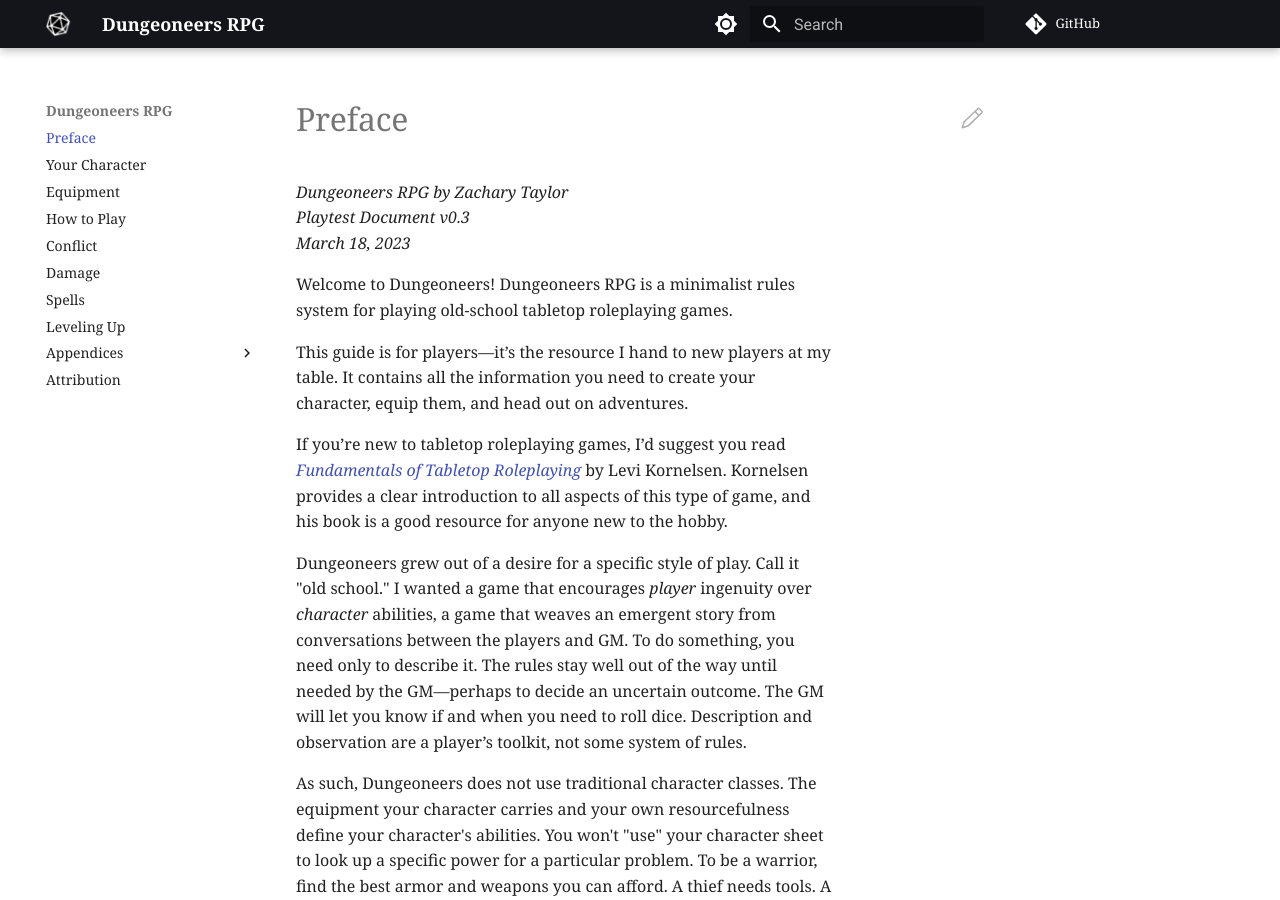
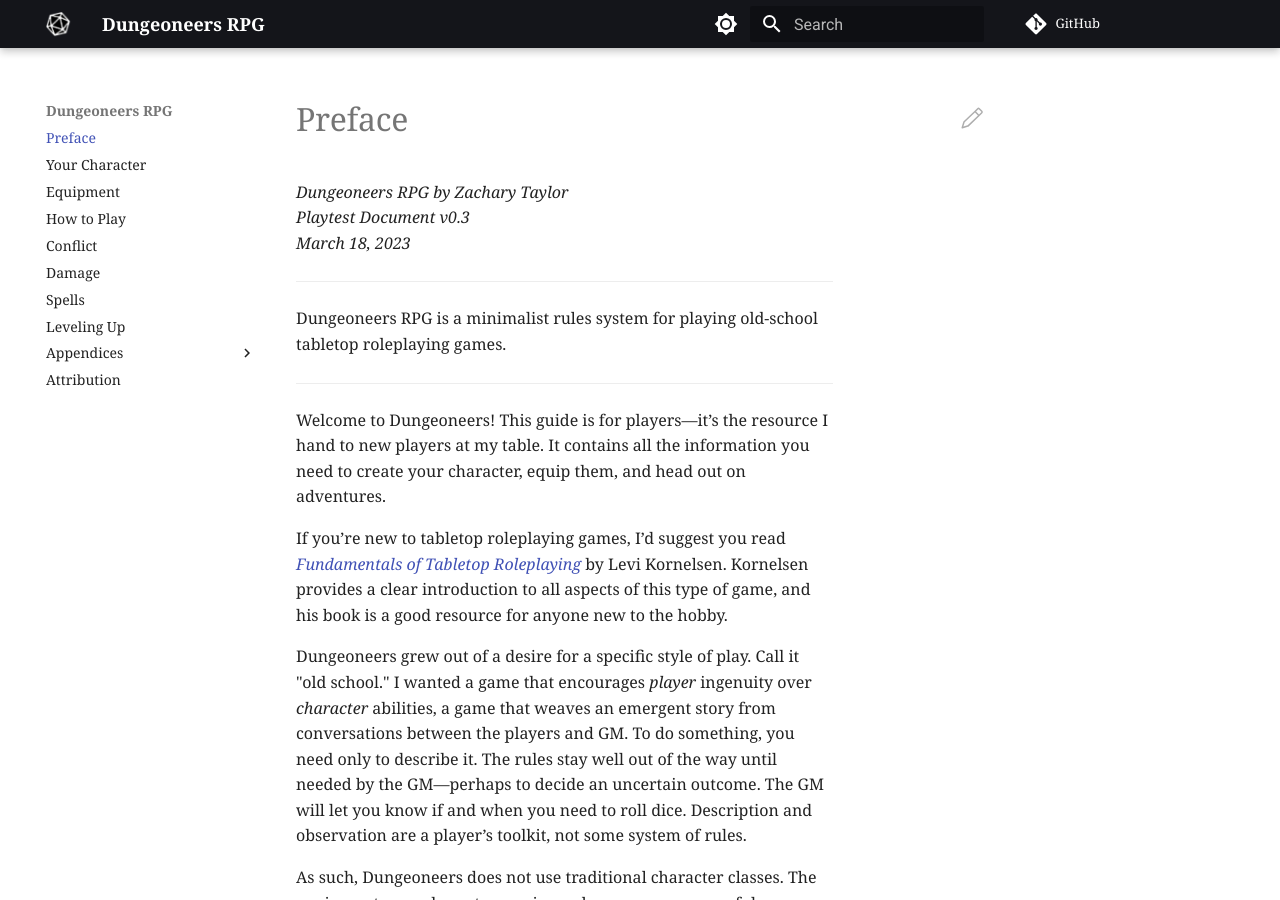
Before and after one commit to joemoose/dungeoneers.d20, an MkDocs documentation site: the page built from docs/index.md, in a window 1280 px wide and 900 px high. Built offline with MkDocs 1.6.1 and Material for MkDocs 9.7.7, drawn with Linux system fonts in a browser that asks for light colours; comment, search, counter and statistics services are not loaded.

```diff
--- a/docs/index.md
+++ b/docs/index.md
@@ -4,9 +4,13 @@
 *Playtest Document v0.3*
 *March 18, 2023*
 
-Welcome to Dungeoneers! Dungeoneers RPG is a minimalist rules system for playing old-school tabletop roleplaying games.
+---
 
-This guide is for players—it’s the resource I hand to new players at my table. It contains all the information you need to create your character, equip them, and head out on adventures.
+Dungeoneers RPG is a minimalist rules system for playing old-school tabletop roleplaying games.
+
+---
+
+Welcome to Dungeoneers! This guide is for players—it’s the resource I hand to new players at my table. It contains all the information you need to create your character, equip them, and head out on adventures.
 
 If you’re new to tabletop roleplaying games, I’d suggest you read [*Fundamentals of Tabletop Roleplaying*](https://levikornelsen.itch.io/fundamentals-of-tabletop-roleplaying) by Levi Kornelsen. Kornelsen provides a clear introduction to all aspects of this type of game, and his book is a good resource for anyone new to the hobby.
 
```
